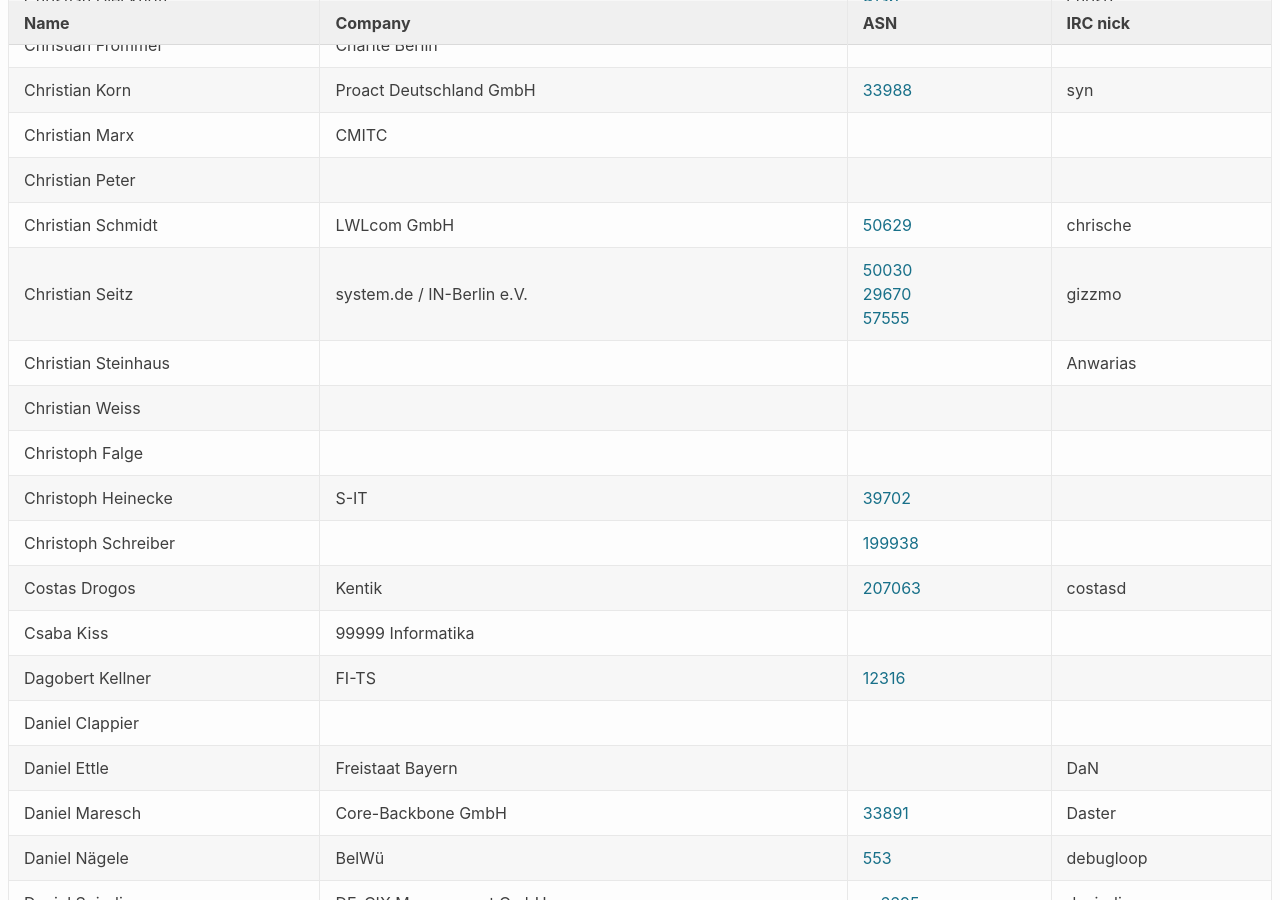
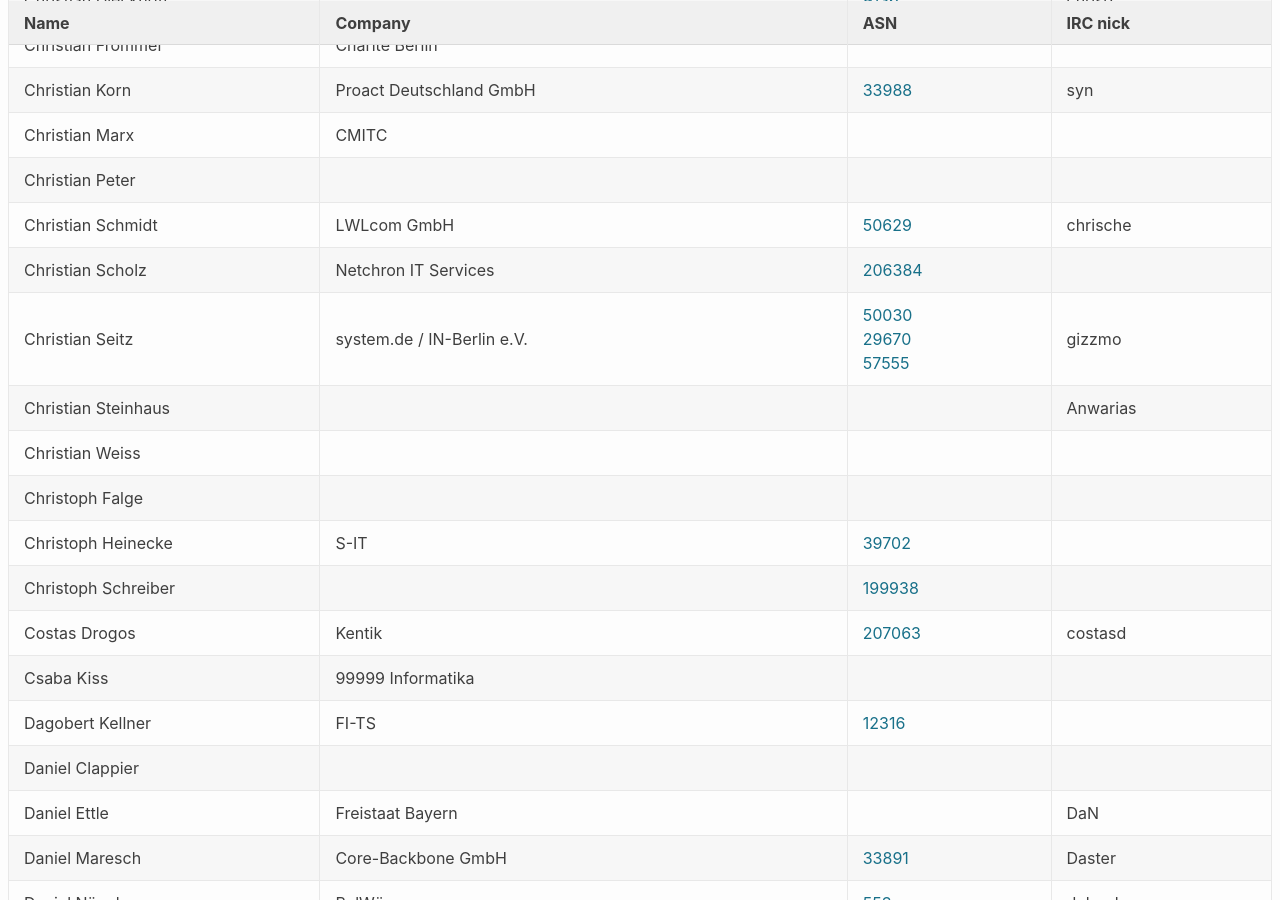
Before and after one commit to denog/pretix-attendeelist, a Jekyll site: the page built from index.markdown, in a window 1280 px wide and 900 px high, scrolled down 1501 px. Built offline with Jekyll 4.4.1, drawn with Linux system fonts in a browser that asks for light colours.

Commit message:
Latest data: Tue Oct 20 19:50:08 UTC 2020

```diff
--- a/_data/attendees.json
+++ b/_data/attendees.json
@@ -210,6 +210,12 @@
     "asn": "50629"
   },
   {
+    "name": "Christian Scholz",
+    "company": "Netchron IT Services",
+    "irc": null,
+    "asn": "206384"
+  },
+  {
     "name": "Christian Seitz",
     "company": "system.de / IN-Berlin e.V.",
     "irc": "gizzmo",
@@ -822,6 +828,12 @@
     "asn": null
   },
   {
+    "name": "Leon Meßner",
+    "company": null,
+    "irc": "elon",
+    "asn": "29670"
+  },
+  {
     "name": "Leon Weber",
     "company": "Datacenter One",
     "irc": "leon",
```
